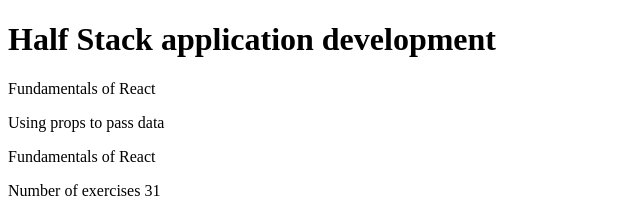
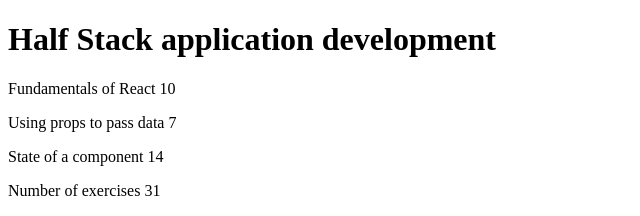
Before and after one commit to liinu-a/Fullstack, a React (Vite) app in the folder part1/courseinfo/: page / in a window 1280 px wide. Shown: the top 216 px of the page, without its empty margins (0-640 px from the left). Built offline with nearby package versions, Linux system fonts and the light colour scheme.

Commit message:
1.4: Course Information step 4

```diff
--- a/part1/courseinfo/src/App.jsx
+++ b/part1/courseinfo/src/App.jsx
@@ -3,15 +3,15 @@
 }
 
 const Part = (props) => {
-  return <p>{props.part.name} {props.exercises}</p>
+  return <p>{props.part.name} {props.part.exercises}</p>
 }
 
 const Content = (props) => {
   return (
     <div>
-      <Part part={props.pt1} />
-      <Part part={props.pt2} />
-      <Part part={props.pt3} />
+      <Part part={props.content[0]} />
+      <Part part={props.content[1]} />
+      <Part part={props.content[2]} />
     </div>
   )
 }
@@ -23,24 +23,26 @@
 
 const App = () => {
   const course = 'Half Stack application development'
-  const part1 = {
+  const parts = [
+    {
       name: 'Fundamentals of React',
       exercises: 10
-  }
-  const part2 = {
+    },
+    {
       name: 'Using props to pass data',
       exercises: 7
-  }
-  const part3 = {
+    },
+    {
       name: 'State of a component',
       exercises: 14
     }
+  ]
 
   return (
     <div>
       <Header course={course} />
-      <Content pt1={part1} pt2={part2} pt3={part1} />
-      <Total numOfEx={part1.exercises + part2.exercises + part3.exercises} />
+      <Content content={parts} />
+      <Total numOfEx={parts.reduce((val, pt) => val + pt.exercises, 0)} />
     </div>
   )
 }
```
Lines whose indentation alone changed are shown as unchanged.
